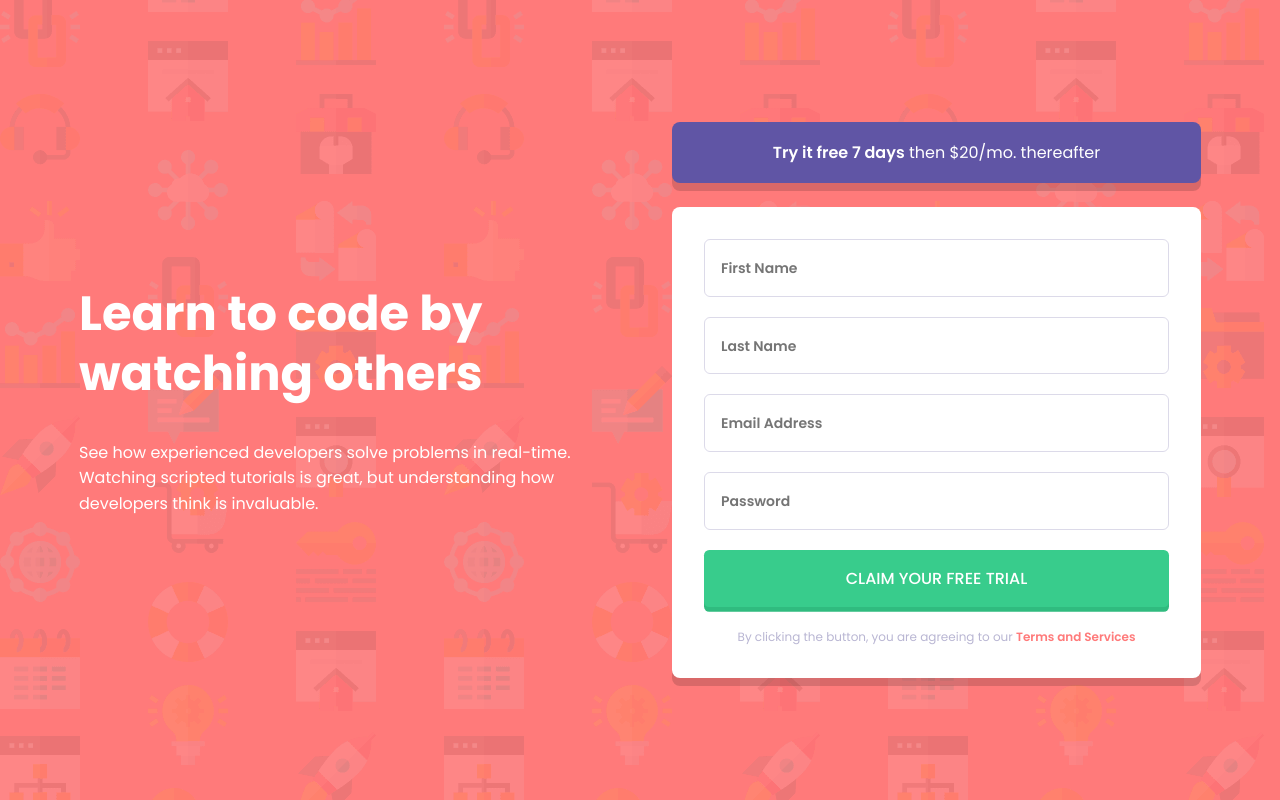
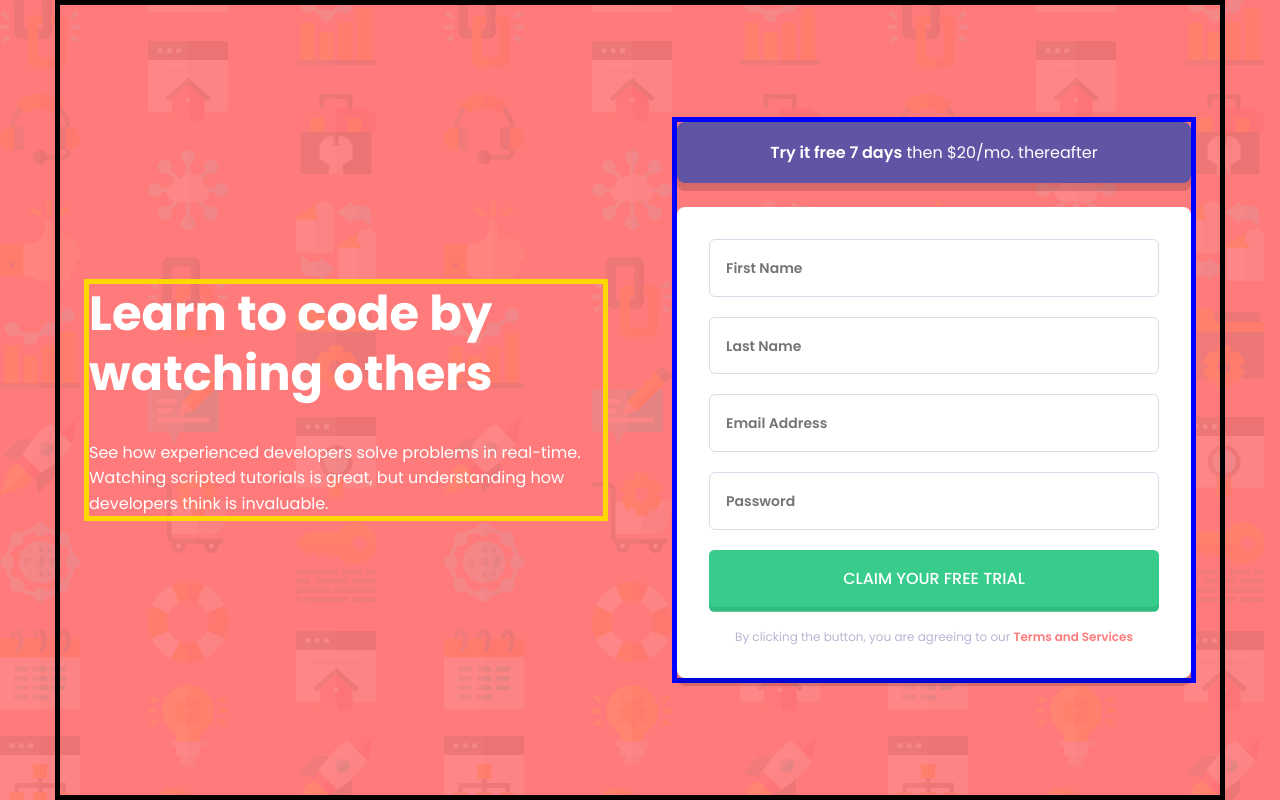
Before and after one commit to hesam-fattahi/intro-component-with-signup-form, a plain HTML site: page index.html in a window 1280 px wide. Drawn offline with Linux system fonts and the light colour scheme.

Commit message:
border added

```diff
--- a/style/main.scss
+++ b/style/main.scss
@@ -20,12 +20,14 @@ body {
   display: grid;
   grid-template-columns: 1fr;
   gap: 4rem;
+  border: 5px solid black;
 }
 
 .header {
   color: white;
   text-align: center;
   height: fit-content;
+  border: 5px solid gold;
 }
 
 h1 {
@@ -39,6 +41,7 @@ h1 {
   display: flex;
   flex-direction: column;
   gap: 1.5rem;
+  border: 5px solid blue;
 }
 
 .offer {
```
Also changed, not shown: style/main.css, 1 other file.
